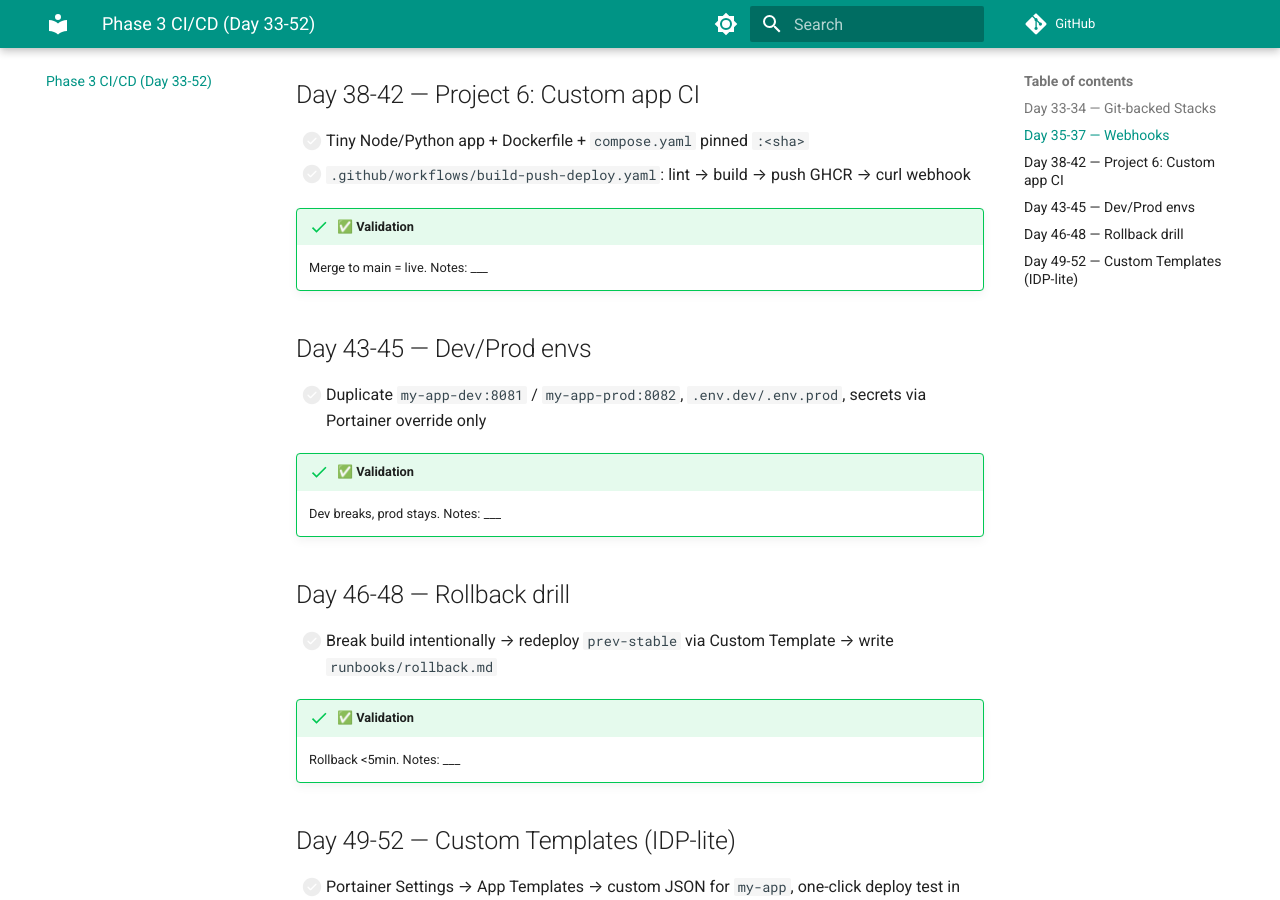
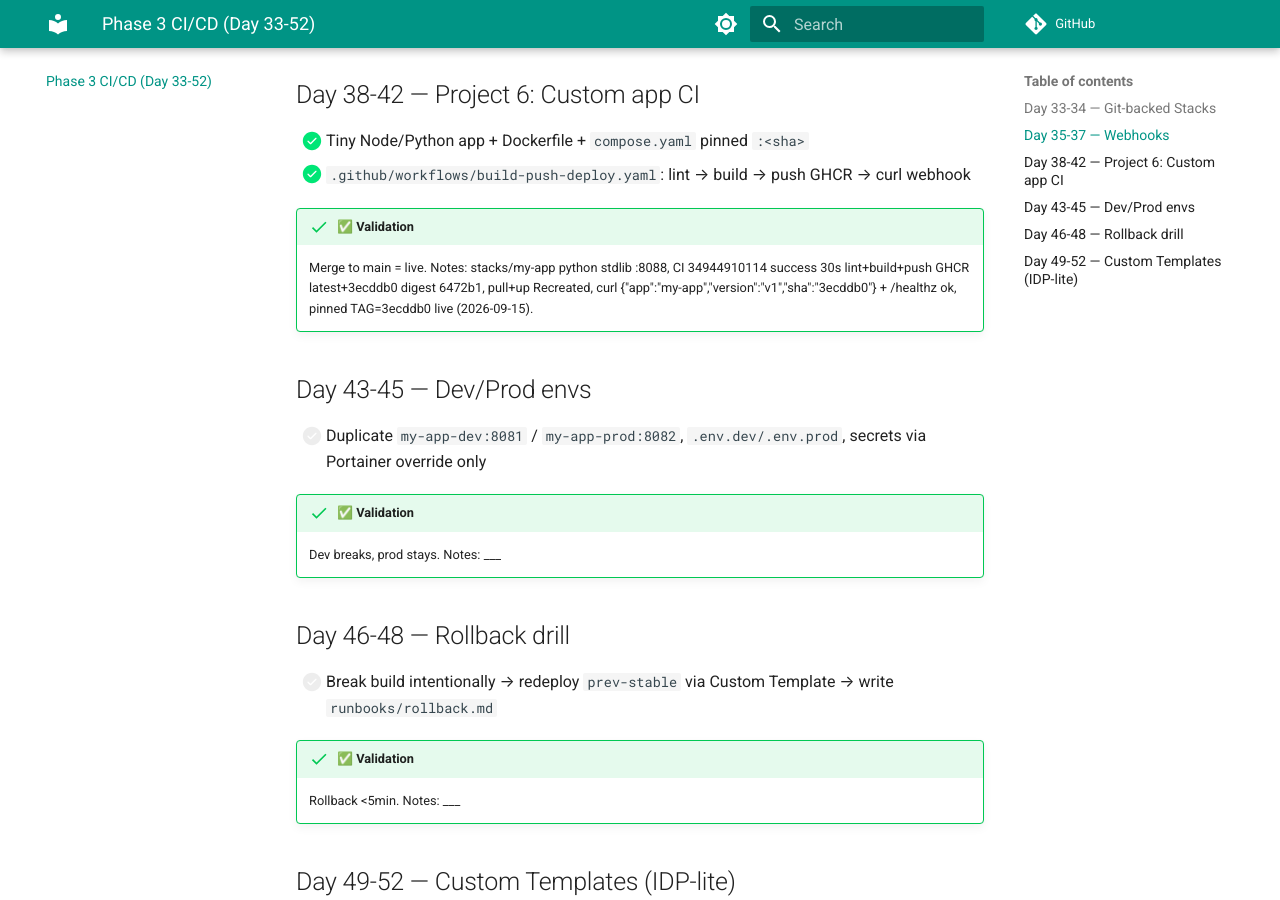
Before and after one commit to krazylearner/devops-stacks, an MkDocs documentation site: the page built from docs/phase-3-cicd.md, in a window 1280 px wide and 900 px high, scrolled down 786 px. Built offline with MkDocs 1.6.1 and Material for MkDocs 9.7.7, drawn with Linux system fonts in a browser that asks for light colours; comment, search, counter and statistics services are not loaded.

Commit message:
docs(phase3): validate Day38-42 my-app CI live 3ecddb0

```diff
--- a/docs/phase-3-cicd.md
+++ b/docs/phase-3-cicd.md
@@ -18,11 +18,11 @@
 
 ## Day 38-42 — Project 6: Custom app CI
 
-- [ ] Tiny Node/Python app + Dockerfile + `compose.yaml` pinned `:<sha>`
-- [ ] `.github/workflows/build-push-deploy.yaml`: lint → build → push GHCR → curl webhook
+- [x] Tiny Node/Python app + Dockerfile + `compose.yaml` pinned `:<sha>`
+- [x] `.github/workflows/build-push-deploy.yaml`: lint → build → push GHCR → curl webhook
 
 !!! success "✅ Validation"
-    Merge to main = live. Notes: ___
+    Merge to main = live. Notes: stacks/my-app python stdlib :8088, CI 34944910114 success 30s lint+build+push GHCR latest+3ecddb0 digest 6472b1, pull+up Recreated, curl {"app":"my-app","version":"v1","sha":"3ecddb0"} + /healthz ok, pinned TAG=3ecddb0 live (2026-09-15).
 
 ## Day 43-45 — Dev/Prod envs
 
```
